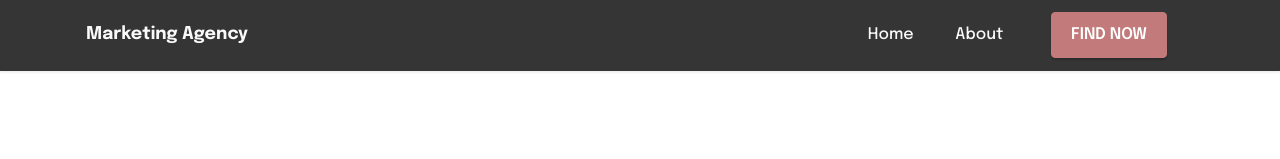
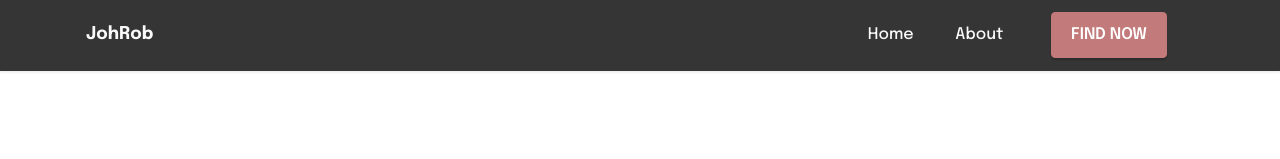
Before and after one commit to MrBEATSivo/johrob, a plain HTML site: page page3.html in a window 1280 px wide. Shown: the top 159 px of the page. Drawn offline with Linux system fonts and the light colour scheme.

Commit message:
Update page3.html

```diff
--- a/page3.html
+++ b/page3.html
@@ -34,7 +34,7 @@
         <div class="container">
             <div class="navbar-brand">
 
-                <span class="navbar-caption-wrap"><a class="navbar-caption text-white display-7" href="https://mobiri.se">Marketing Agency</a></span>
+                <span class="navbar-caption-wrap"><a class="navbar-caption text-white display-7" href="https://mobiri.se">JohRob</a></span>
             </div>
             <button class="navbar-toggler" type="button" data-toggle="collapse" data-bs-toggle="collapse" data-target="#navbarSupportedContent" data-bs-target="#navbarSupportedContent" aria-controls="navbarNavAltMarkup" aria-expanded="false" aria-label="Toggle navigation">
                 <div class="hamburger">
```
